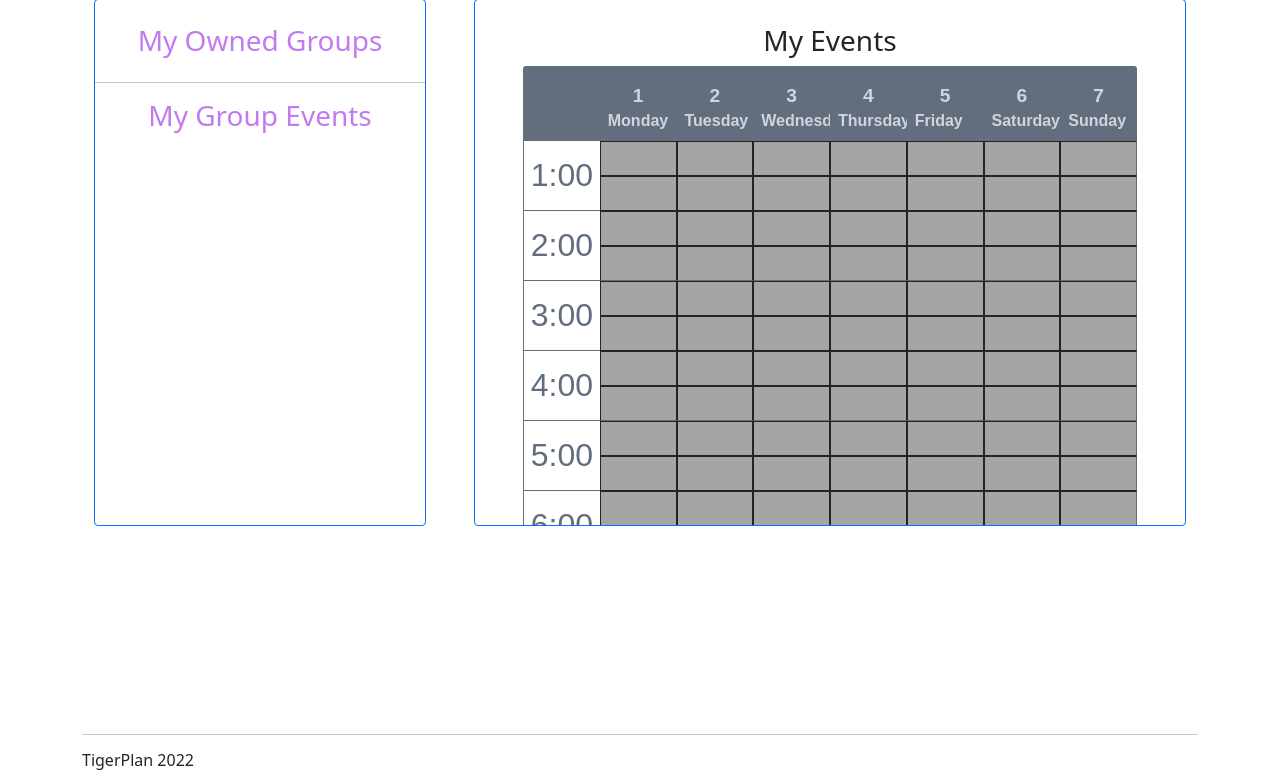
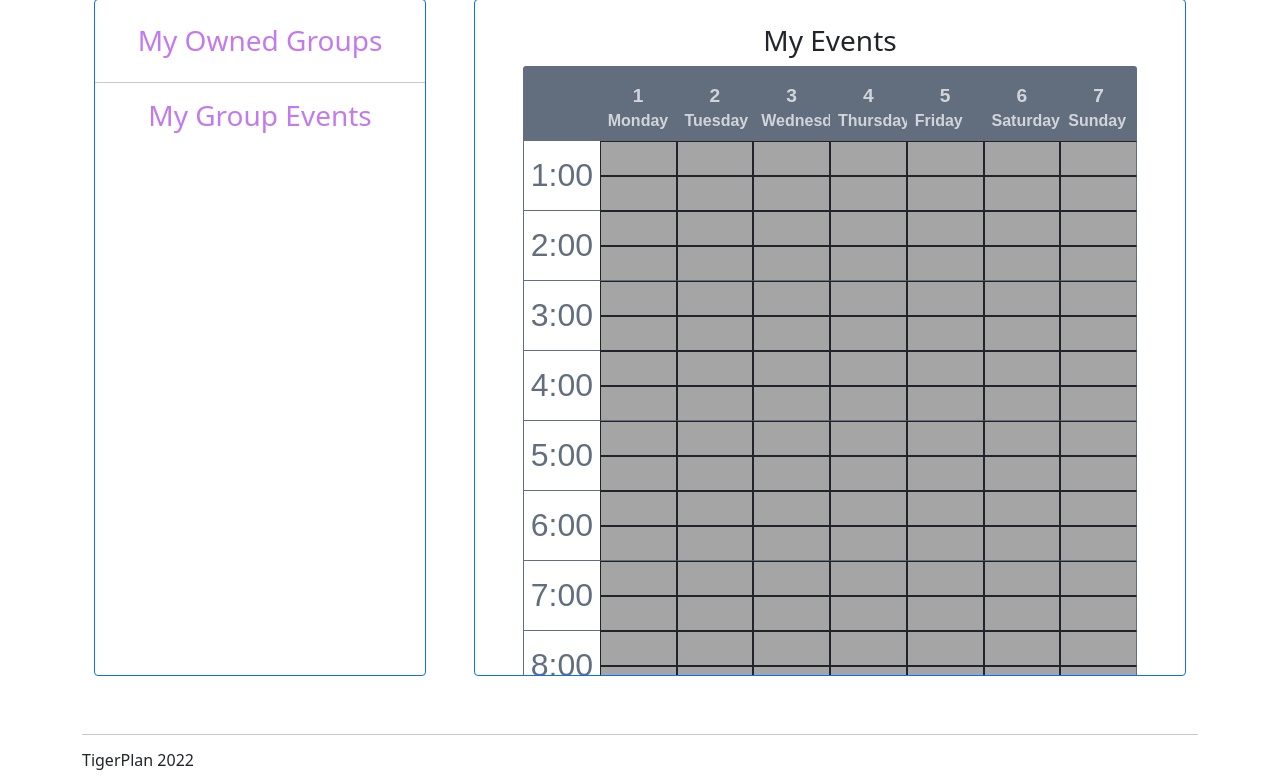
Before and after one commit to alexzhang13/TigerPlan, a Flask app: template app/templates/index.html in a window 1280 px wide. Shown: the part 98-876 px from the top of the page. Run offline with Flask 2, Linux system fonts and the light colour scheme; the template is opened without the code that fills it, so the values that code supplies are empty; some libraries are stand-ins or nearby versions; some web fonts are replaced.

Commit message:
Fix calendar height

```diff
--- a/app/templates/index.html
+++ b/app/templates/index.html
@@ -53,7 +53,7 @@
 <div id="main" class="container px-4" style="height: 70%;">
     <div class="row gx-5">
         <div class="col-md-4">
-            <div class="panel panel-primary border border-primary rounded overflow-auto" style="height: 70%;" id="group_panel">
+            <div class="panel panel-primary border border-primary rounded overflow-auto" style="height: 90%;" id="group_panel">
                 <div class="row">
                     <div class="col-md-1"></div>
                     <div class="col-md-10">
@@ -92,7 +92,7 @@
             </div>
         </div>
         <div class="col-md-8">
-            <div class="panel panel-primary border border-primary rounded overflow-auto" style="height: 70%;" id="event_panel">
+            <div class="panel panel-primary border border-primary rounded overflow-auto" style="height: 90%;" id="event_panel">
                 <br>
                 <div class="panel-heading">
                     <h3 class="panel-title center">My Events</h3>
```
